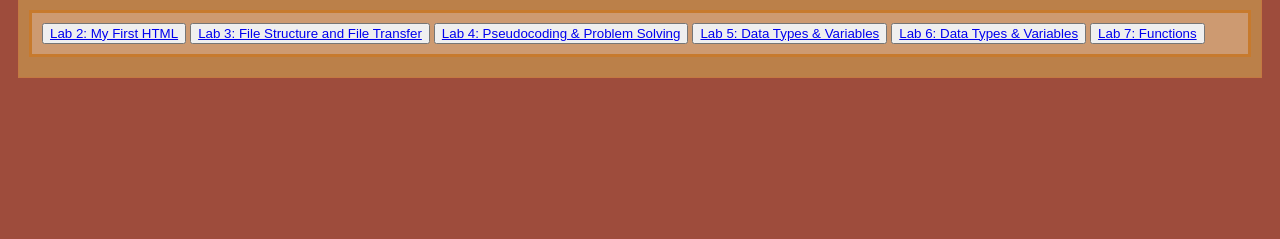
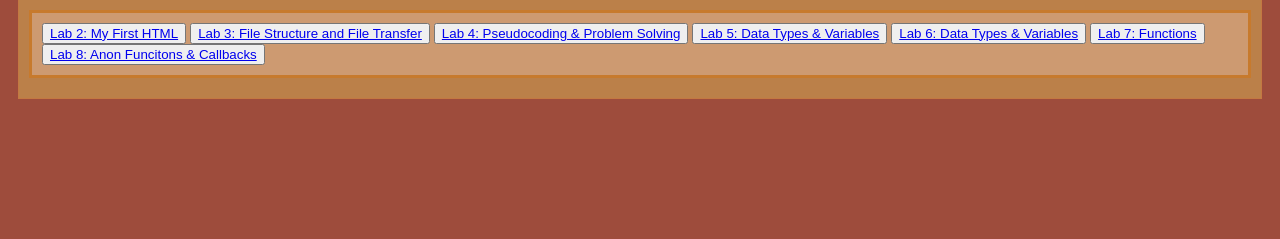
Before and after one commit to abaviles/art101, a plain HTML site: page index.html in a window 1280 px wide. Shown: the part 561-800 px from the top of the page. Drawn offline with Linux system fonts and the light colour scheme.

Commit message:
Lab 8 button

```diff
--- a/index.html
+++ b/index.html
@@ -58,6 +58,10 @@
 			<button>
 				<a href="lab7/index.html">Lab 7: Functions</a>
 			</button>
+
+			<button>
+				<a href="lab8/index.html">Lab 8: Anon Funcitons & Callbacks</a>
+			</button>
 			<!-- Put links to labs here. -->
 		</nav>
 		</div>
```
